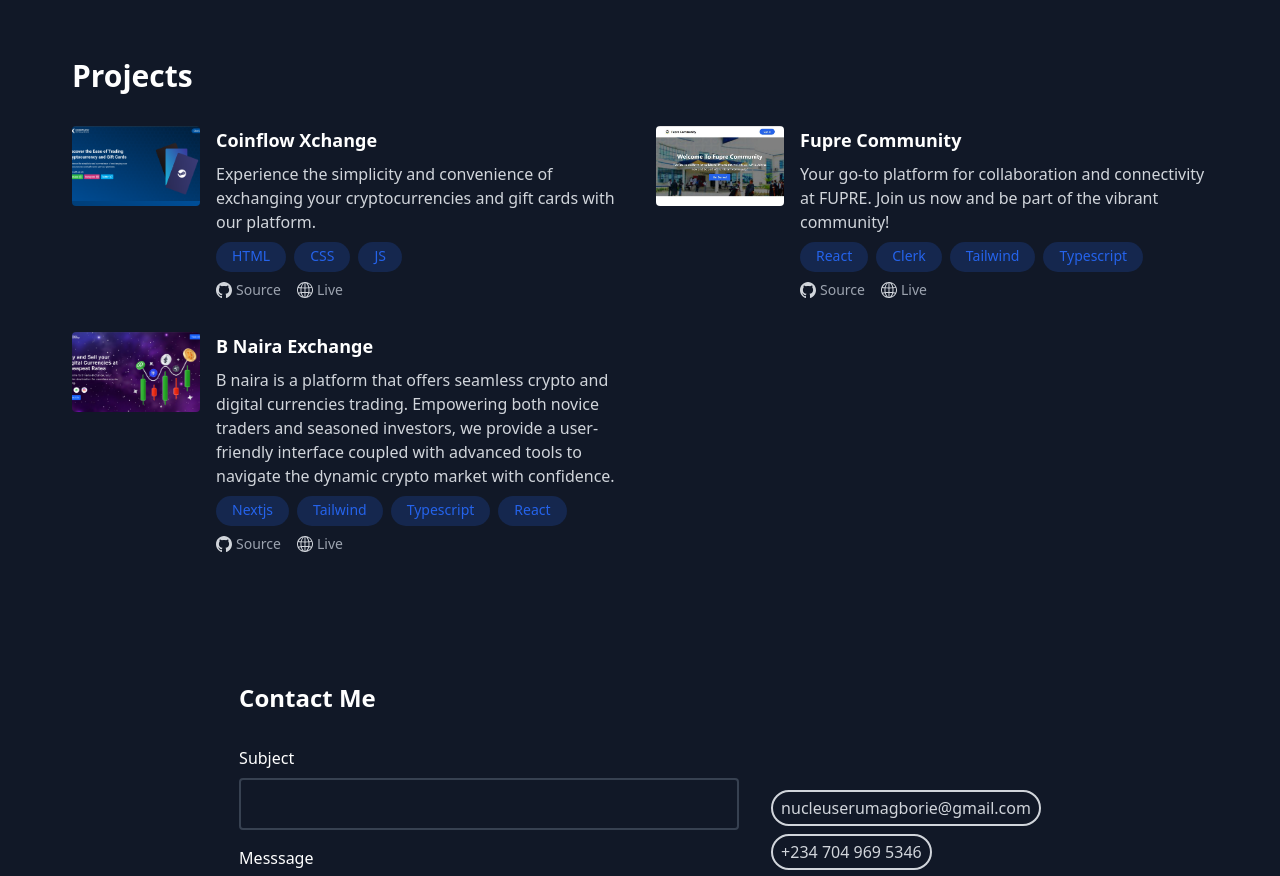
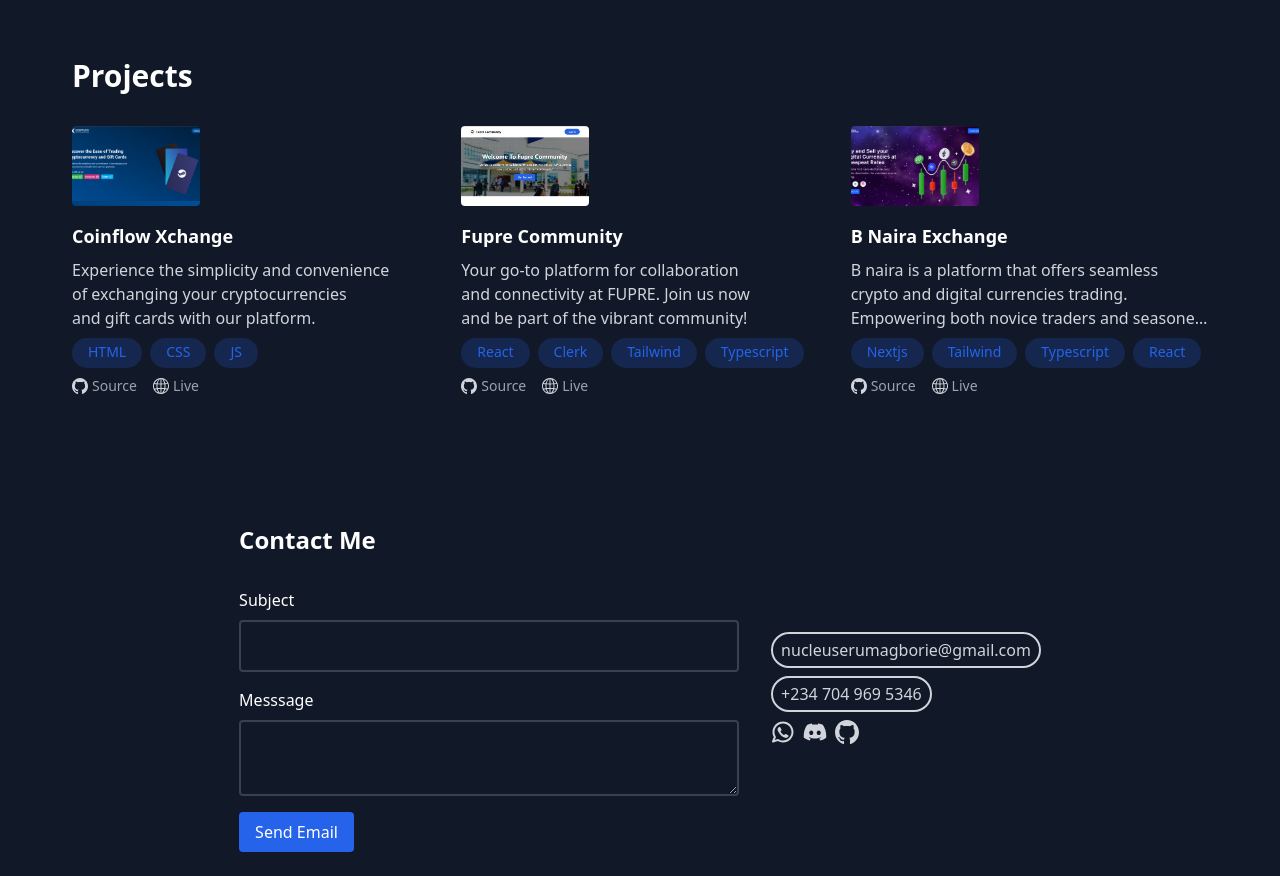
Before and after one commit to nucleus48/portfolio, a React (Vite) app: page / in a window 1280 px wide. Shown: the part 1400-2276 px from the top of the page. Built offline with nearby package versions, Linux system fonts and the light colour scheme; a web font is replaced by a local one.

Commit message:
Projects Layout Update

```diff
--- a/src/App.tsx
+++ b/src/App.tsx
@@ -10,7 +10,7 @@ export default function App() {
     <>
       <Header />
 
-      <main>
+      <main className="text-balance">
         <Hero />
         <About />
         <Skills />
--- a/src/components/Projects.tsx
+++ b/src/components/Projects.tsx
@@ -7,21 +7,21 @@ export default function Projects() {
     <section id="projects" className="py-16">
       <h2 className="text-2xl sm:text-3xl font-bold mb-8">Projects</h2>
 
-      <div className="grid md:grid-cols-[1fr_1fr] gap-8">
+      <div className="projects">
         {projects.map((project) => (
           <div
             key={project.name}
-            className="grid grid-rows-[auto_1fr] sm:grid-rows-1 sm:grid-cols-[auto_1fr] gap-4"
+            className=""
           >
             <img
               src={project.preview}
               alt="preview"
-              className="w-32 h-20 border-1 object-cover border-gray-700 rounded"
+              className="w-32 h-20 border-1 object-cover border-gray-700 rounded mb-4"
             />
 
             <div className="flex flex-col gap-2">
               <div className="font-bold text-lg">{project.name}</div>
-              <div className="text-gray-300">{project.description}</div>
+              <div className="text-gray-300 line-clamp-3">{project.description}</div>
               <div className="flex flex-wrap gap-2">
                 {project.tools.map((tool) => (
                   <div className="tool text-sm pt-1 pb-1.5 px-4 font-medium rounded-full text-blue-600">
--- a/src/index.css
+++ b/src/index.css
@@ -30,6 +30,11 @@
   .tool {
     background: rgb(37 99 235 / .2);
   }
+
+  .projects {
+    @apply grid items-start auto-rows-max gap-8;
+    grid-template-columns: repeat(auto-fit, minmax(300px, 1fr));
+  }
 }
 /*
 * {
```
